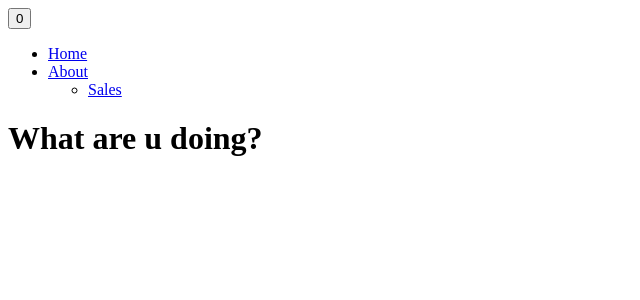
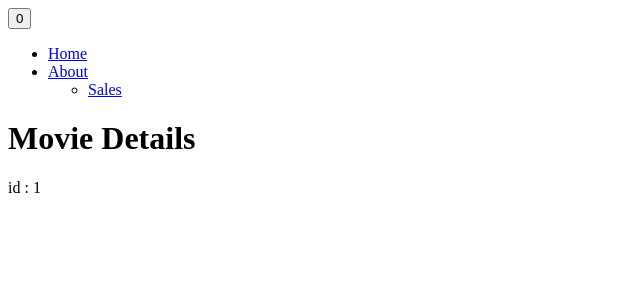
Before and after one commit to choewy/nextjs-14-prac, a Next.js app: page /movies/1 in a window 1280 px wide. Before the commit this address had no page. Shown: the top 300 px of the page, without its empty margins (0-640 px from the left). Built offline with nearby package versions, Linux system fonts and the light colour scheme.

Commit message:
feature/dynamic routes

```diff
--- /dev/null
+++ b/app/(movies)/movies/[id]/page.tsx
@@ -0,0 +1,15 @@
+export type MovieDetailsPageProps = Readonly<{
+  params: { id: number };
+  searchParams: {};
+}>;
+
+export default function MovieDetailsPage({ params }: MovieDetailsPageProps) {
+  console.log(params.id);
+
+  return (
+    <div>
+      <h1>Movie Details</h1>
+      <div>id : {params.id}</div>
+    </div>
+  );
+}
--- a/constants/enums.ts
+++ b/constants/enums.ts
@@ -2,4 +2,9 @@ export enum PageStaticPath {
   Home = '/',
   About = '/about',
   Sales = '/about/sales',
+  Movies = '/movies',
 }
+
+export enum PageDynamicPath {
+  Movies = '/movies/:id',
+}
```
Also changed, not shown: app/(movies)/movies/page.tsx (added, +7 -0 lines), 1 other file (tests, documents, lock files or other folders).
